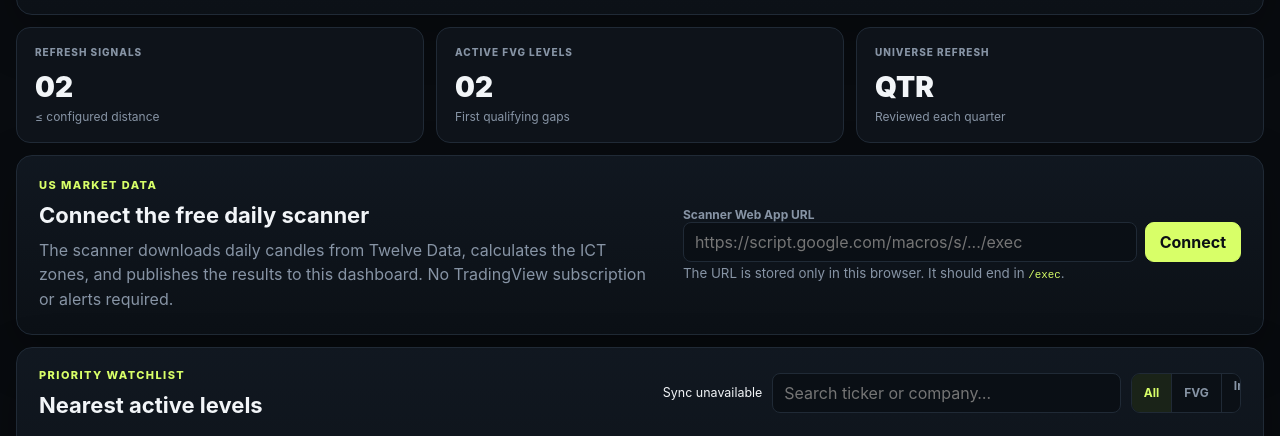
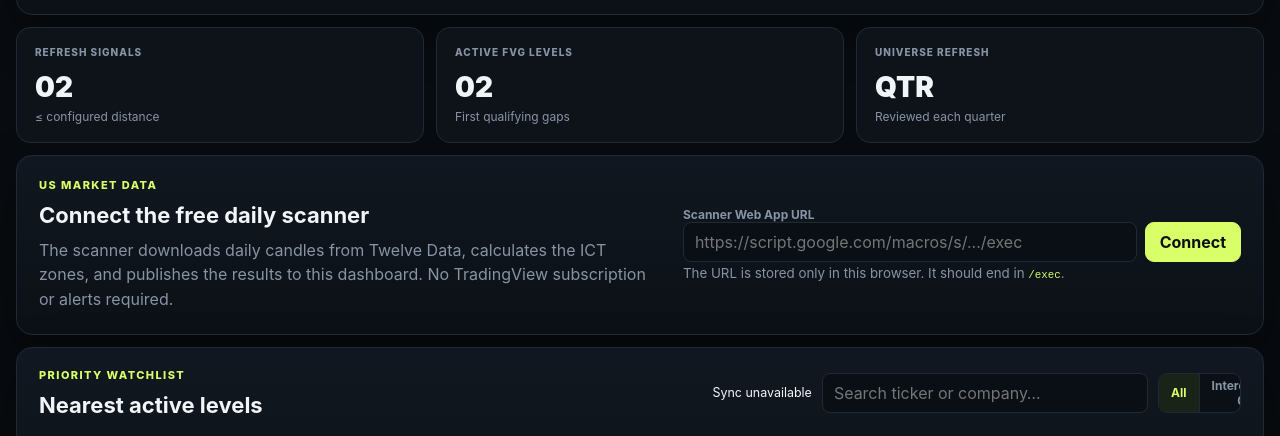
Before and after one commit to rbaguckas/market-level-radar, a website: page public/index.html in a window 1280 px wide. Shown: the part 287-723 px from the top of the page. Drawn offline with Linux system fonts and the light colour scheme; no server answers.

Commit message:
Remove FVG dashboard filter

```diff
--- a/public/index.html
+++ b/public/index.html
@@ -82,9 +82,8 @@
           <div class="toolbar">
             <span id="syncStatus" class="sync-status" aria-live="polite">Syncing…</span>
             <input id="searchInput" class="search" type="search" placeholder="Search ticker or company…" />
-            <div class="segmented" role="group" aria-label="Zone filter">
+            <div class="segmented" role="group" aria-label="Stock filter">
               <button class="seg active" data-filter="all">All</button>
-              <button class="seg" data-filter="fvg">FVG</button>
             </div>
           </div>
         </div>
```
